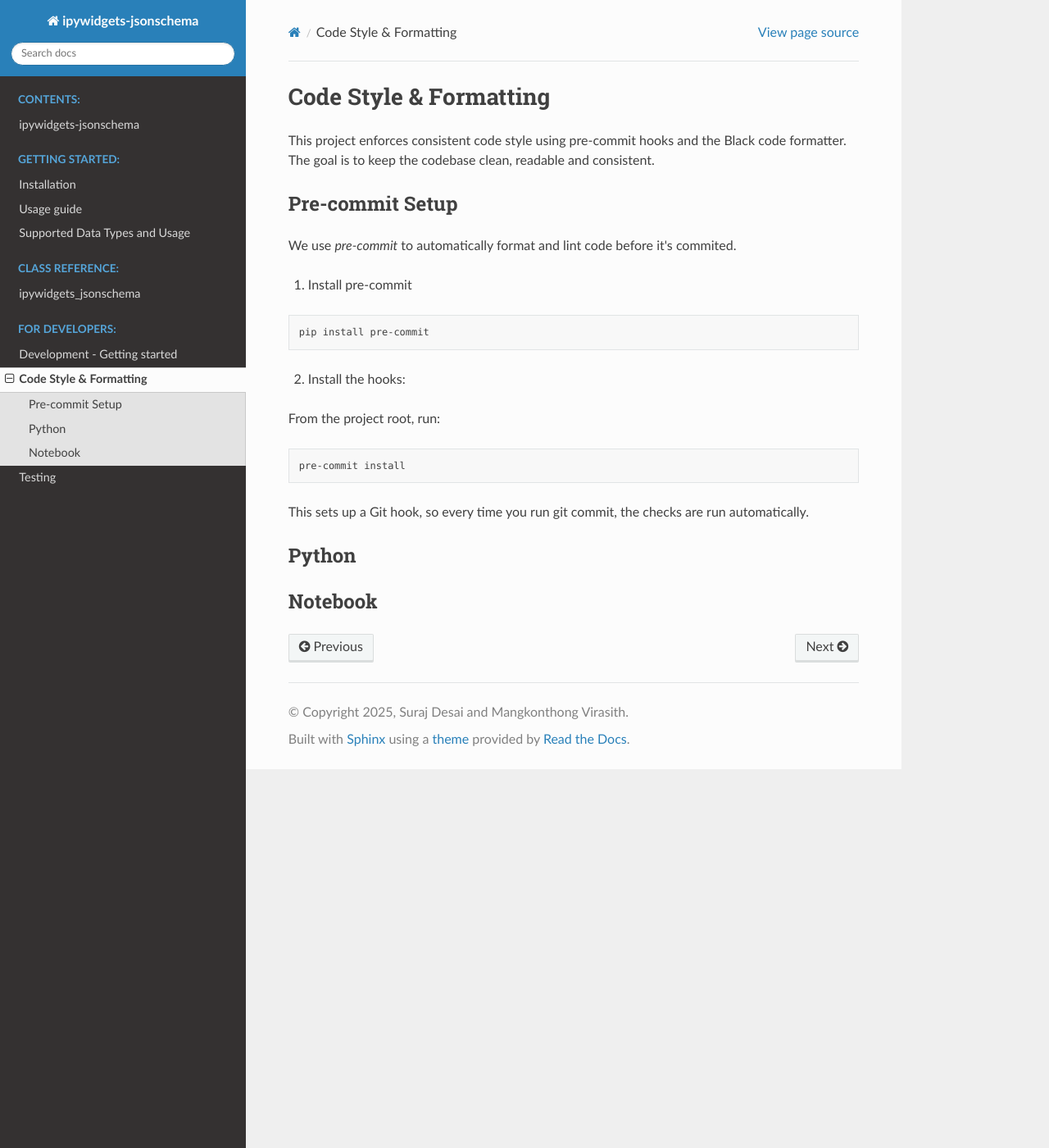
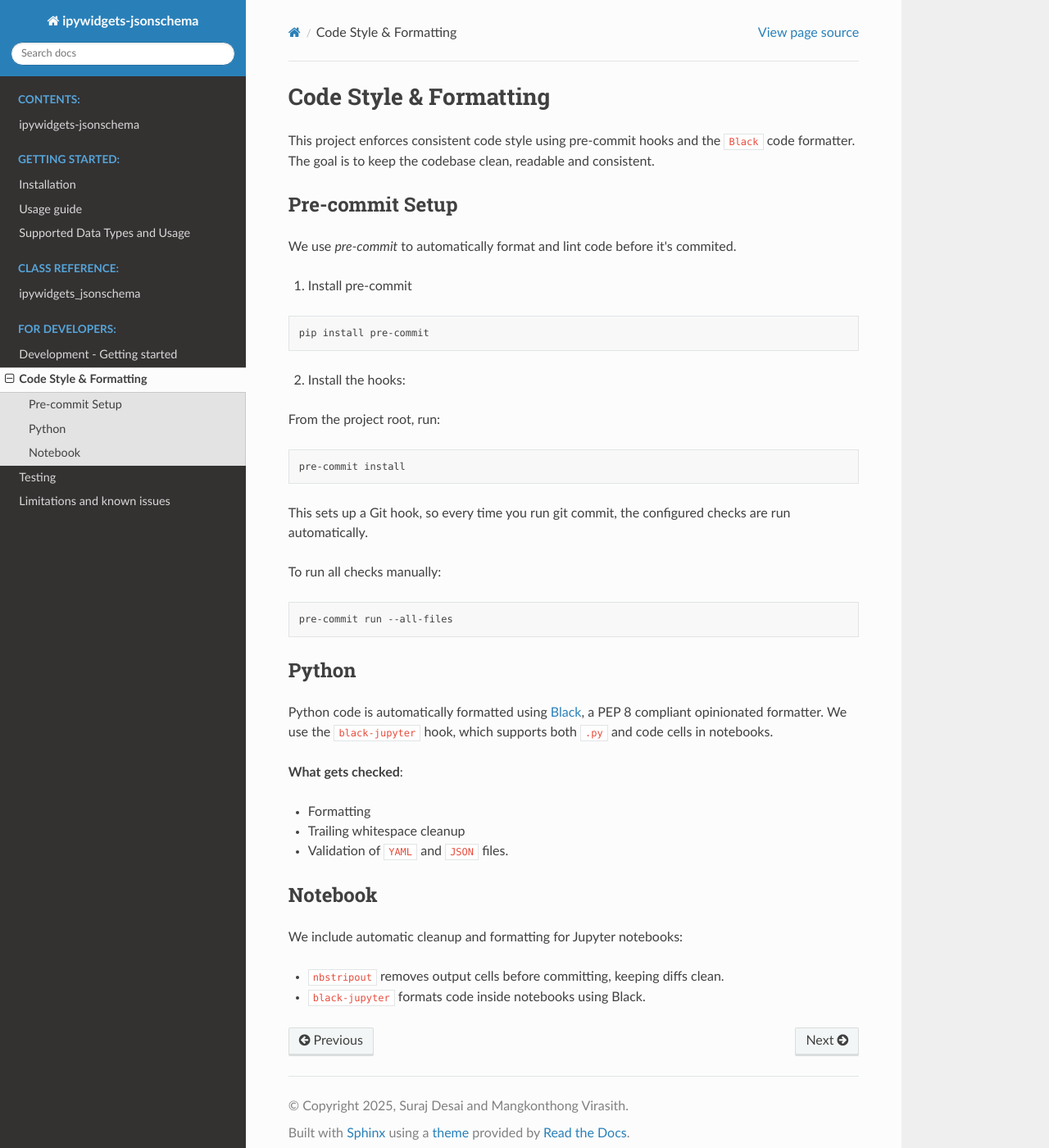
Before and after one commit to ssciwr/ipywidgets-jsonschema, a Sphinx documentation site: the page built from docs/source/code-quality.rst, in a window 1280 px wide and 1400 px high. Shown: the whole window at 82% size. Built offline with Sphinx 7.4.7 and the Read the Docs theme 3.1.0, drawn with Linux system fonts in a browser that asks for light colours.

Commit message:
Added issues page

```diff
--- a/docs/source/code-quality.rst
+++ b/docs/source/code-quality.rst
@@ -1,7 +1,7 @@
 
 Code Style & Formatting
 =======================
-This project enforces consistent code style using pre-commit hooks and the Black code formatter.
+This project enforces consistent code style using pre-commit hooks and the ``Black`` code formatter.
 The goal is to keep the codebase clean, readable and consistent.
 
 
@@ -23,10 +23,30 @@ From the project root, run:
 
         pre-commit install
 
-This sets up a Git hook, so every time you run git commit, the checks are run automatically.
+This sets up a Git hook, so every time you run git commit, the configured checks are run automatically.
+
+To run all checks manually:
+
+.. code-block:: bash
+
+    pre-commit run --all-files
+
 
 Python
 ------
+Python code is automatically formatted using `Black <https://black.readthedocs.io/>`_, a PEP 8 compliant opinionated formatter.
+We use the ``black-jupyter`` hook, which supports both ``.py`` and code cells in notebooks.
+
+**What gets checked**:
+
+- Formatting
+- Trailing whitespace cleanup
+- Validation of ``YAML`` and ``JSON`` files.
+
 
 Notebook
 --------
+We include automatic cleanup and formatting for Jupyter notebooks:
+
+- ``nbstripout`` removes output cells before committing, keeping diffs clean.
+- ``black-jupyter`` formats code inside notebooks using Black.
--- a/docs/source/index.rst
+++ b/docs/source/index.rst
@@ -32,6 +32,7 @@ documentation for details.
    developing
    code-quality
    testing
+   issues
 
 
 Indices and tables
--- a/docs/source/testing.rst
+++ b/docs/source/testing.rst
@@ -4,14 +4,14 @@ This section outlines the testing setup and how to extend or contribute to the t
 
 Test Suite Overview
 -------------------
-The project utilizes the `pytest` framework for testing. All test cases are located in the `tests` directory at the root
+The project utilizes the ``pytest`` framework for testing. All test cases are located in the ``tests/`` directory at the root
 of the repository.
 
 Running Tests
 -------------
 To execute the test suite:
 
-Make sure you have `pytest` installed.
+Make sure you have ``pytest`` installed.
 
 .. code-block:: bash
 
@@ -23,7 +23,7 @@ Make sure you have `pytest` installed.
 
     pytest
 
-This command will discover and execute all tests in the `tests/` directory.
+This command will discover and execute all tests in the ``tests/`` directory.
 
 
 
@@ -32,16 +32,16 @@ Testing setup
 -------------
 Tests are automatically created using:
 
-- `.json` schema files from the `tests/schemas` directory
-- `pydantic` models from the `tests/models` directory
+- ``.json`` schema files from the `tests/schemas` directory
+- ``pydantic`` models from the `tests/models` directory
 
 
-The test framework uses a custom `conftest.py` file that loads all schemas and models, and passes them into test functions via `pytest_generate_tests`.
+The test framework uses a custom ``conftest.py`` file that loads all schemas and models, and passes them into test functions via ``pytest_generate_tests``.
 
 How it works
 ------------
-In `conftest.py`, the hook pytest_generate_tests(metafunc) inspects the arguments of each test function.
-If a test function uses either "testcase" or "model" as a parameter, pytest will inject multiple values into that function using @pytest.mark.parametrize.
+In ``conftest.py``, the hook ``pytest_generate_tests(metafunc)`` inspects the arguments of each test function.
+If a test function uses either ``testcase`` or ``model`` as a parameter, pytest will inject multiple values into that function using ``@pytest.mark.parametrize``.
 
 .. code-block:: python
 
@@ -57,19 +57,19 @@ Each test is labeled using its corresponding filename or class name via the `ids
 
 Fixtures provided
 -----------------
-- `testcase`: a schema and test cases with `default`, `valid` and `invalid` documents
-- `model`: `pydantic` model class with `valid_cases()` and `invalid_cases()` methods.
+- ``testcase``: a schema and test cases with ``default``, ``valid`` and ``invalid`` documents
+- ``model``: ``pydantic`` model class with ``valid_cases()`` and ``invalid_cases()`` methods.
 
 
 
 
 
-All tests live in `test_form.py`. There are two main types:
+All tests live in ``test_form.py``. There are two main types:
 
 Schema-based tests
 ------------------
 
-These use schemas defined in `schemas/*.json`. Each schema can define:
+These use schemas defined in ``schemas/*.json``. Each schema can define:
 
 - A **default** document to compare with generated form data
 - A list of **valid** documents that must pass validation
@@ -124,7 +124,7 @@ These are used to verify that:
 Summary
 -------
 To add a new test case:
-- Create a new .json file in schemas/
-- Or define a new model in models/ and add .valid_cases() / .invalid_cases()
+- Create a new .json file in ``schemas/``
+- Or define a new model in ``models/`` and add ``.valid_cases()`` and ``.invalid_cases()``
 
 There’s no need to write custom test functions manually. Just add schemas and models, and they’ll be picked up automatically.
```
Also changed, not shown: docs/source/developing.rst (+2 -7 lines), docs/source/issues.rst (added, +39 -0 lines), docs/source/usage.ipynb.
